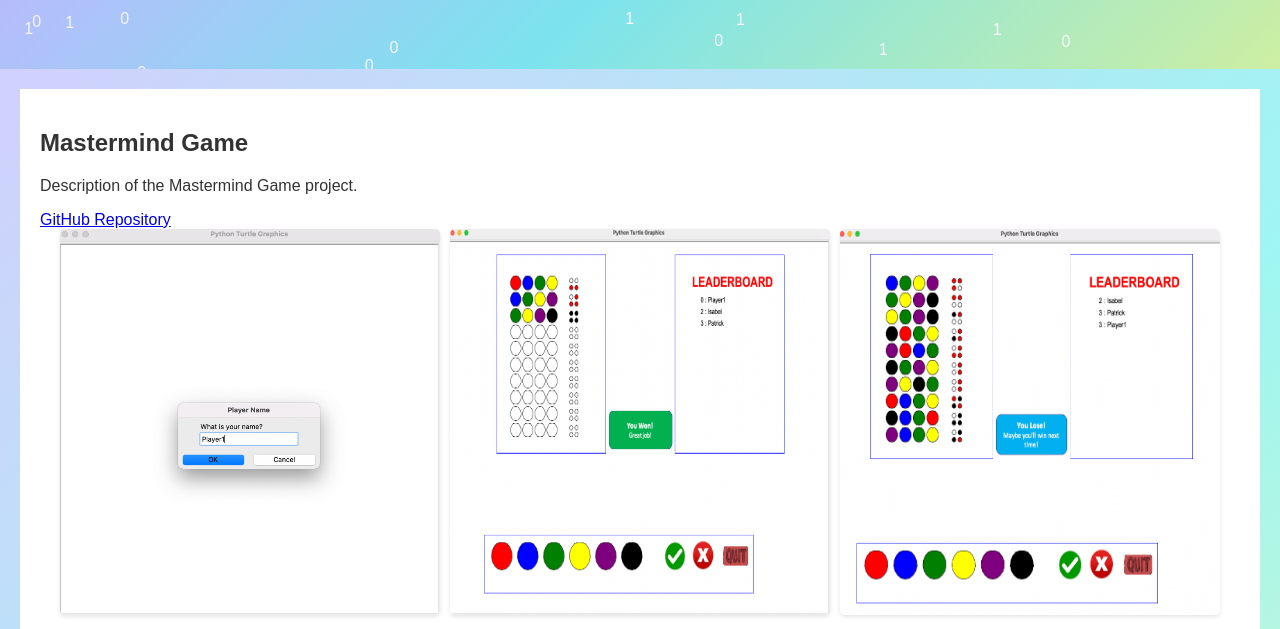
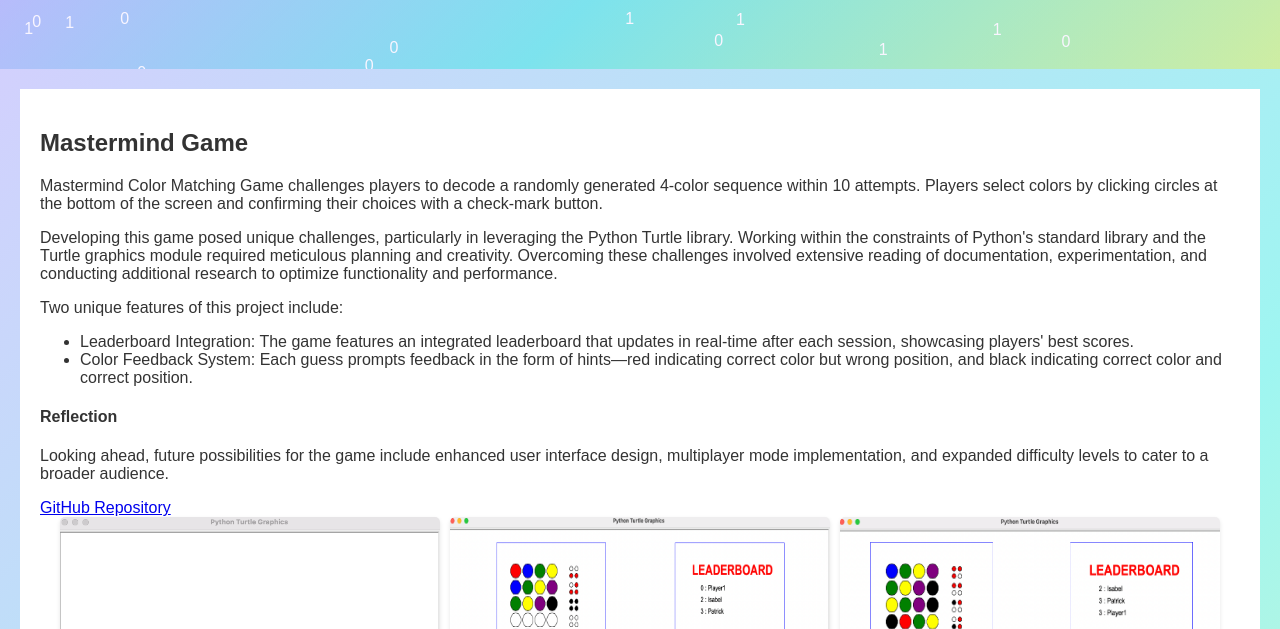
Before and after one commit to isabelcuddihy/portfolio_site, a website built with webpack: page dist/projects.html in a window 1280 px wide. Shown: the part 171-800 px from the top of the page. Built offline with nearby package versions, Linux system fonts and the light colour scheme.

Commit message:
Project description - Mastermind

```diff
--- a/dist/projects.html
+++ b/dist/projects.html
@@ -43,8 +43,18 @@
     <section class="projects">
         <div class="project">
             <h2>Mastermind Game</h2>
-            <p>Description of the Mastermind Game project.</p>
-            <div class="project-details">
+            <p>Mastermind Color Matching Game challenges players to decode a randomly generated 4-color sequence within 10 attempts. Players select colors by clicking circles at the bottom of the screen and confirming their choices with a check-mark button.</p>
+            <p>Developing this game posed unique challenges, particularly in leveraging the Python Turtle library. Working within the constraints of Python's standard library and the Turtle graphics module required meticulous planning and creativity. Overcoming these challenges involved extensive reading of documentation, experimentation, and conducting additional research to optimize functionality and performance.</p>
+            <p>Two unique features of this project include:</p>
+            <ul>
+                <li>Leaderboard Integration: The game features an integrated leaderboard that updates in real-time after each session, showcasing players' best scores.</li>
+                <li>Color Feedback System: Each guess prompts feedback in the form of hints—red indicating correct color but wrong position, and black indicating correct color and correct position.</li>
+            </ul>
+            <div class="project-reflection">
+                <h4>Reflection</h4>
+                <p>Looking ahead, future possibilities for the game include enhanced user interface design, multiplayer mode implementation, and expanded difficulty levels to cater to a broader audience.</p>
+            </div>
+          <div class="project-details">
                 <a href="https://github.com/isabelcuddihy/project_portfolio/commit/29bbeabb89d703edd5f9eaf6ad8316f4c159ad3d" target="_blank" class="github-link">GitHub Repository</a>
                 <div class="project-images">
                     <img src="Mastermind-EnterPlayerName.png" alt="Mastermind Enter Player Name">
@@ -52,8 +62,7 @@
                     <img src="Mastermind_Lose_Event.png" alt="Mastermind Player Loses">
                 </div>
                 <div class="project-reflection">
-                    <h4>Reflection</h4>
-                    <p>Your reflection on building the Mastermind Game project.</p>
+
                 </div>
             </div>
         </div>
```
